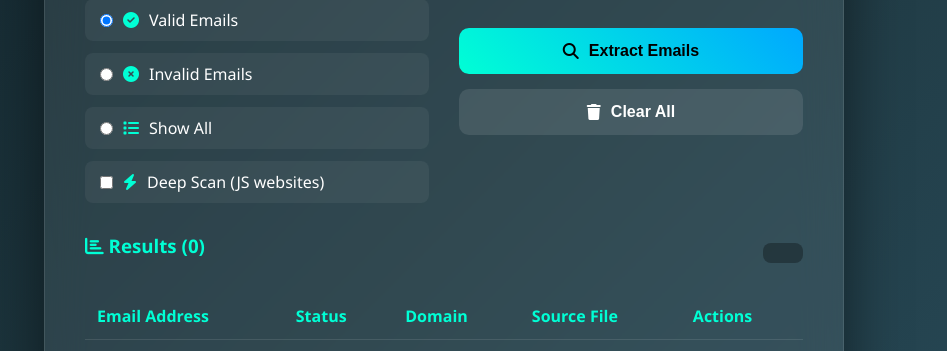
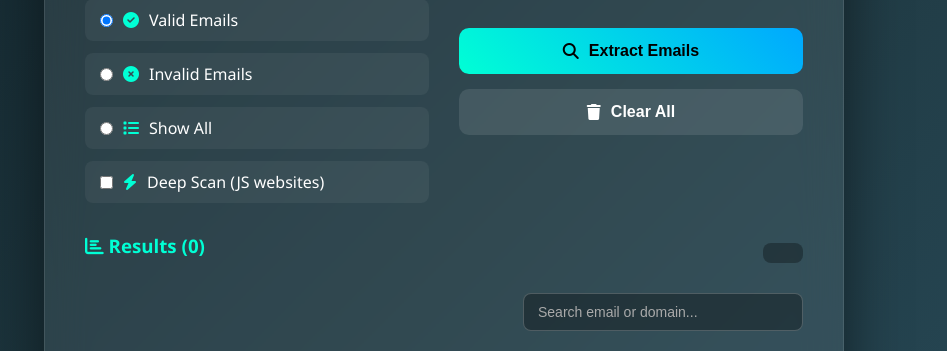
Before and after one commit to Devraj-sah22/email_extractor_web, a Flask app: page / in a window 1280 px wide. Shown: the part 505-856 px from the top of the page, without its empty margins (196-1143 px from the left). Run offline with Flask 3, Linux system fonts and the light colour scheme; lists and menus that the app fills with data are empty.

Commit message:
Added search Function

```diff
--- a/static/script.js
+++ b/static/script.js
@@ -169,6 +169,33 @@ function clearAll() {
     showToast('Cleared all content');
 }
 
+// ===============================
+// Email Table Search Function
+// ===============================
+
+function filterEmailTable() {
+    const input = document.getElementById("emailSearch");
+    if (!input) return;
+
+    const filter = input.value.toLowerCase();
+    const table = document.getElementById("resultTable");
+    if (!table) return;
+
+    const rows = table.querySelectorAll("tbody tr");
+
+    rows.forEach(row => {
+        const email = row.cells[0]?.innerText.toLowerCase() || "";
+        const domain = row.cells[2]?.innerText.toLowerCase() || "";
+
+        if (email.includes(filter) || domain.includes(filter)) {
+            row.style.display = "";
+        } else {
+            row.style.display = "none";
+        }
+    });
+}
+
+
 // Initialize
 document.addEventListener('DOMContentLoaded', function () {
     document.getElementById('urls').addEventListener('input', updateUrlCounter);
--- a/static/style.css
+++ b/static/style.css
@@ -390,3 +390,32 @@ pre {
 .result-table button:hover {
     background: rgba(0, 255, 213, 0.3);
 }
+
+
+/* ===============================
+   Table Search Box
+   =============================== */
+
+.table-search {
+    margin: 15px 0;
+    text-align: right;
+}
+
+.table-search input {
+    width: 280px;
+    padding: 10px 14px;
+    border-radius: 8px;
+    border: 1px solid rgba(255,255,255,0.2);
+    background: rgba(0,0,0,0.3);
+    color: #fff;
+    font-size: 14px;
+    outline: none;
+}
+
+.table-search input::placeholder {
+    color: #aaa;
+}
+
+.table-search input:focus {
+    border-color: #00ffd5;
+}
--- a/templates/index.html
+++ b/templates/index.html
@@ -82,6 +82,12 @@
                 </div>
             </div>
 
+            <!-- ✅ SEARCH BOX GOES HERE -->
+            <div class="table-search">
+                <input type="text" id="emailSearch" placeholder="Search email or domain..."
+                    onkeyup="filterEmailTable()" />
+            </div>
+
             <div class="result-container">
                 <div class="result-placeholder" id="placeholder">
                     <i class="fas fa-inbox"></i>
```
